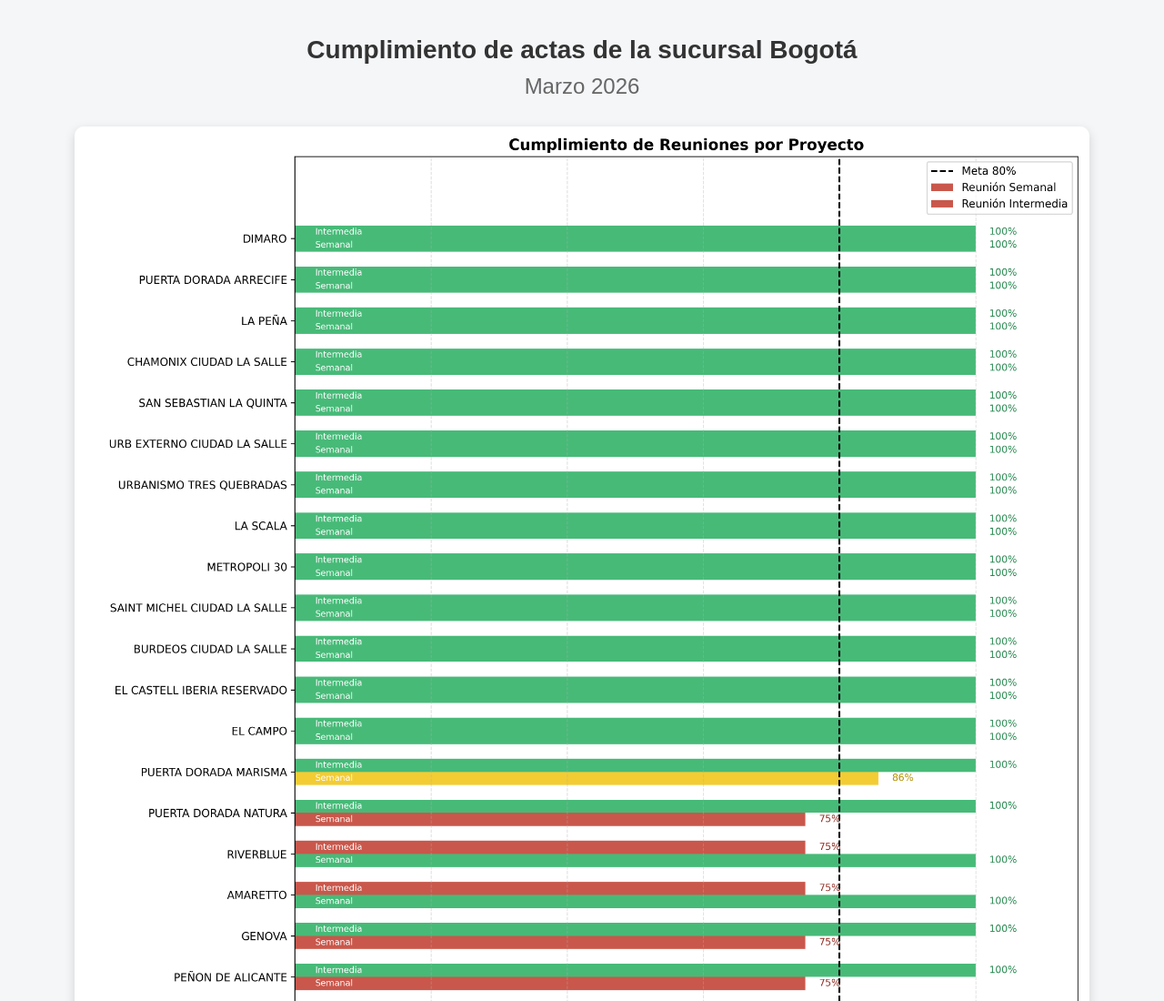
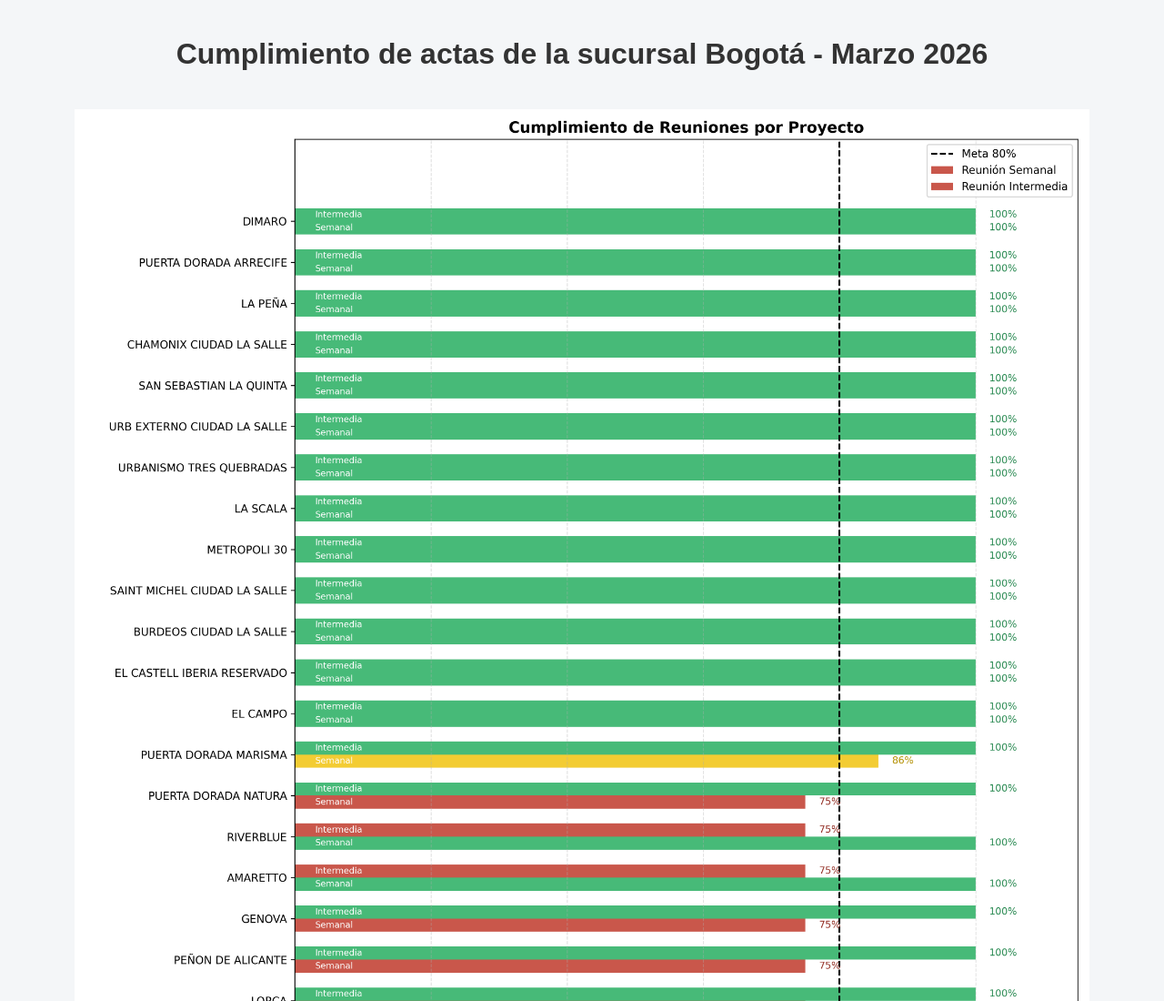
Before and after one commit to leanmarval-ui/CumplimientoActasBogota, a plain HTML site: page index.html in a window 1280 px wide. Shown: the top 1100 px of the page at 91% size. Drawn offline with Linux system fonts and the light colour scheme.

Commit message:
Update index.html

```diff
--- a/index.html
+++ b/index.html
@@ -16,36 +16,20 @@
 
         h1 {
             color: #333;
-            font-size: 28px;
-            margin-bottom: 10px;
-        }
-
-        h2 {
-            color: #666;
-            font-weight: normal;
-            margin-top: 0;
-        }
-
-        .container {
-            margin-top: 30px;
         }
 
         img {
             max-width: 90%;
-            height: auto;
-            border-radius: 10px;
-            box-shadow: 0px 4px 12px rgba(0,0,0,0.15);
+            margin-top: 20px;
         }
     </style>
 </head>
 <body>
 
-    <h1>Cumplimiento de actas de la sucursal Bogotá</h1>
-    <h2>Marzo 2026</h2>
+    <h1>Cumplimiento de actas de la sucursal Bogotá - Marzo 2026</h1>
 
-    <div class="container">
-        <img src="/CumplimientoActasBogota/output/grafico.png" alt="Gráfico de cumplimiento">
-    </div>
+    <!-- ✅ ESTA ES LA CLAVE -->
+    <img src="https://leanmarval-ui.github.io/CumplimientoActasBogota/output/grafico.png" alt="Gráfico">
 
 </body>
 </html>
```
